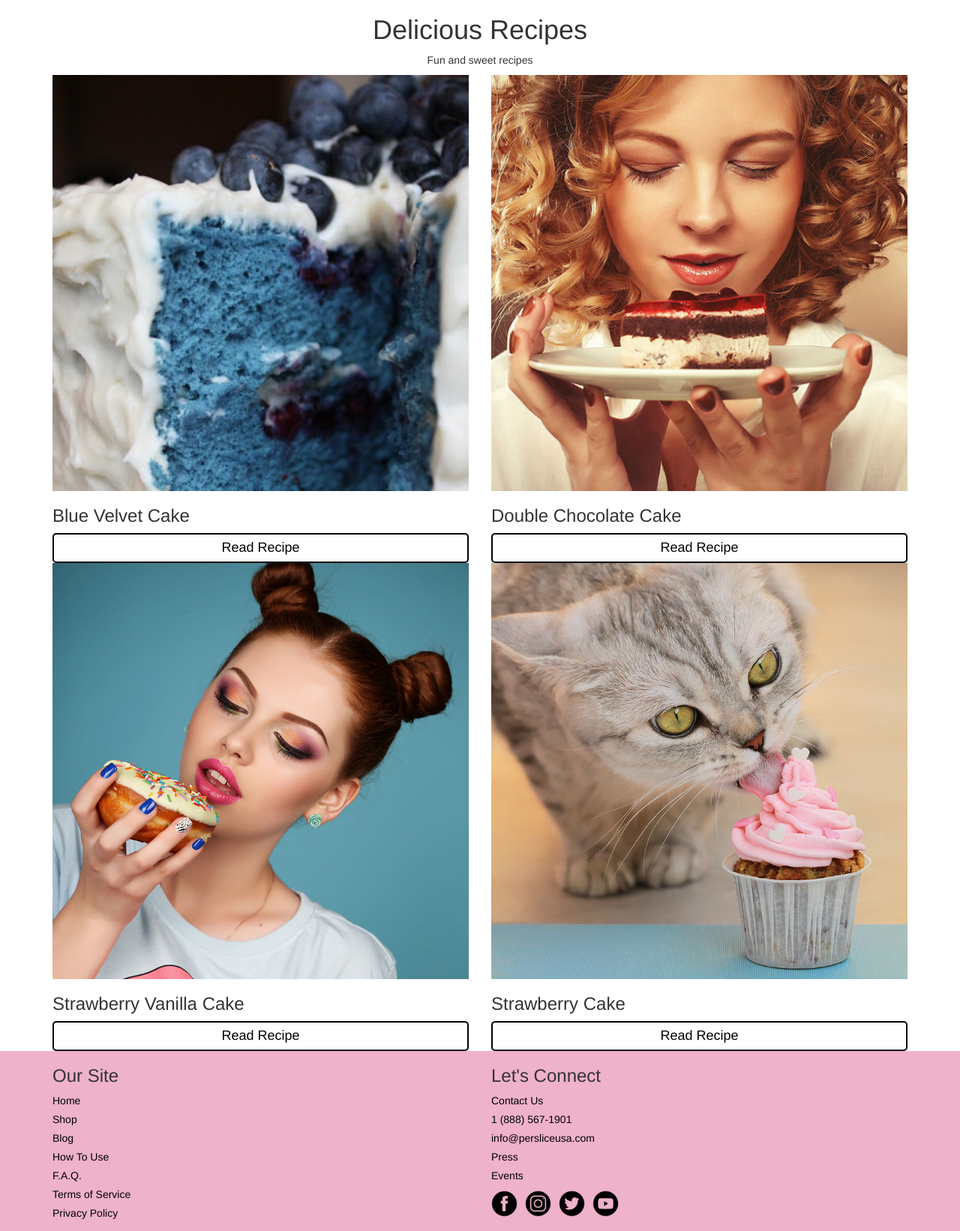
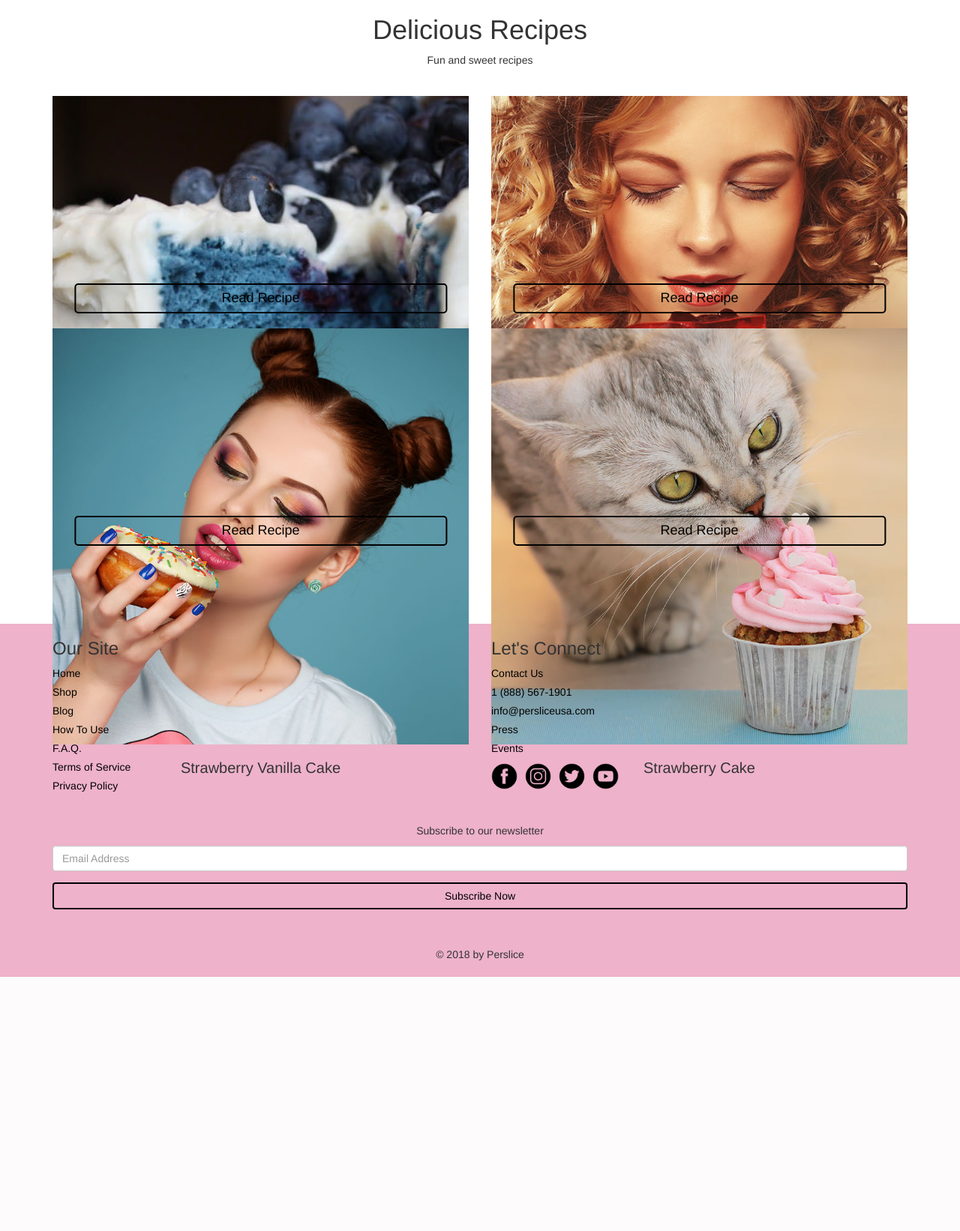
Before and after one commit to davidi2v/Perslice2, a PHP site: page /recipes-all.php in a window 1280 px wide. Shown: the part 132-1774 px from the top of the page at 75% size. After the commit the page ends 1435 px from the top, so only its background shows below. Run offline with PHP 8.4, Linux system fonts and the light colour scheme.

Commit message:
added css to blogs and recipes-all pages

```diff
--- a/css/style.css
+++ b/css/style.css
@@ -356,12 +356,19 @@ product css
 recipe-all css
 ---------------------*/
 #allRecipes img {width: 100%;}
+#allRecipes h3 {font-size: 20px; text-align: center;}
+#allRecipes a {position: absolute; bottom: 20px; left: 50%; transform: translate(-50%,0%); width: 85%;}
+
+.recipeItem {height: 310px;}
 
 /* ---------------------
 single recipe css
 ---------------------*/
+#allRecipes {margin-bottom: 6em;}
 
 #recipe {margin-bottom: 7em;}
+
+#recipeHead {margin-bottom: 2em;}
 
 #recipe .col-md-8 img {width: 100%;}
 
@@ -402,8 +409,8 @@ blogposts css
 
 #featuredBlogs {margin-bottom: 4em;}
 #featuredBlogs .carousel {height: 310px;}
-.carousel-indicators .active {background-color: #eeb2ca;}
-.carousel-indicators li {border: solid 2px #eeb2ca;
+.carousel-indicators .active {background-color: #000;}
+.carousel-indicators li {border: solid 2px #000;
 
 /* ---------------------
 contact css
--- a/recipes-all.php
+++ b/recipes-all.php
@@ -53,27 +53,27 @@
 	<body>
 		<section id="allRecipes">
 			<div class="container">
-				<div class="row text-center">
+				<div id="recipeHead" class="row text-center">
 					<h1>Delicious Recipes</h1>
 					<p>Fun and sweet recipes</p>
 				</div>
 				<div class="row">
-					<div class="col-xs-6">
+					<div class="col-xs-6 recipeItem">
 						<img src="img/blueBerryVelvetCake.jpg" alt="Blue Velvet Cake">
 						<h3>Blue Velvet Cake</h3>
 						<a href="blue-velvet-cake.php" class="ctaBtn">Read Recipe</a>
 					</div>
-					<div class="col-xs-6">
+					<div class="col-xs-6 recipeItem">
 						<img src="img/igPost2.jpg" alt="Blueberry Velvet Cake">
 						<h3>Double Chocolate Cake</h3>
 						<a href="#" class="ctaBtn">Read Recipe</a>
 					</div>
-					<div class="col-xs-6">
+					<div class="col-xs-6 recipeItem">
 						<img src="img/igPost3.jpg" alt="Blueberry Velvet Cake">
 						<h3>Strawberry Vanilla Cake</h3>
 						<a href="#" class="ctaBtn">Read Recipe</a>
 					</div>
-					<div class="col-xs-6">
+					<div class="col-xs-6 recipeItem">
 						<img src="img/igPost4.jpg" alt="Blueberry Velvet Cake">
 						<h3>Strawberry Cake</h3>
 						<a href="#" class="ctaBtn">Read Recipe</a>
```
Also changed, not shown: blogs.php (+6 -6 lines).
